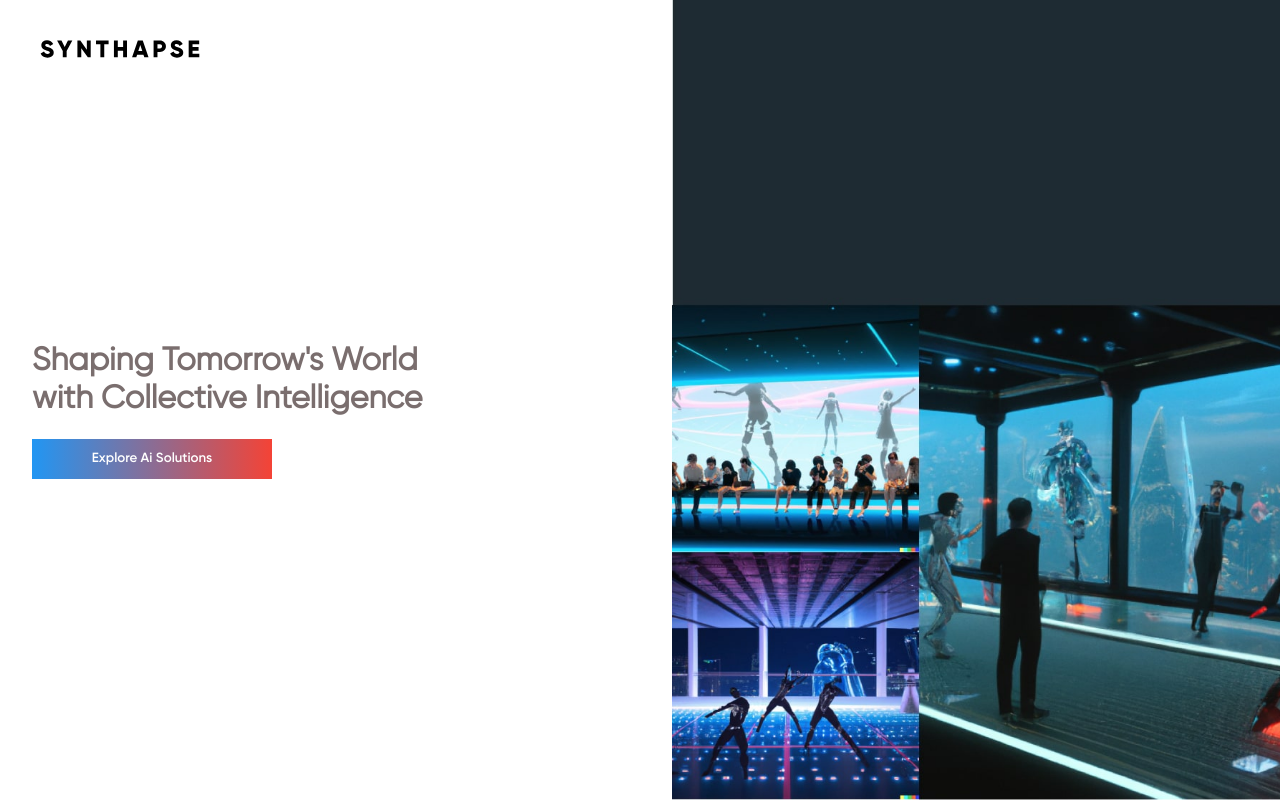
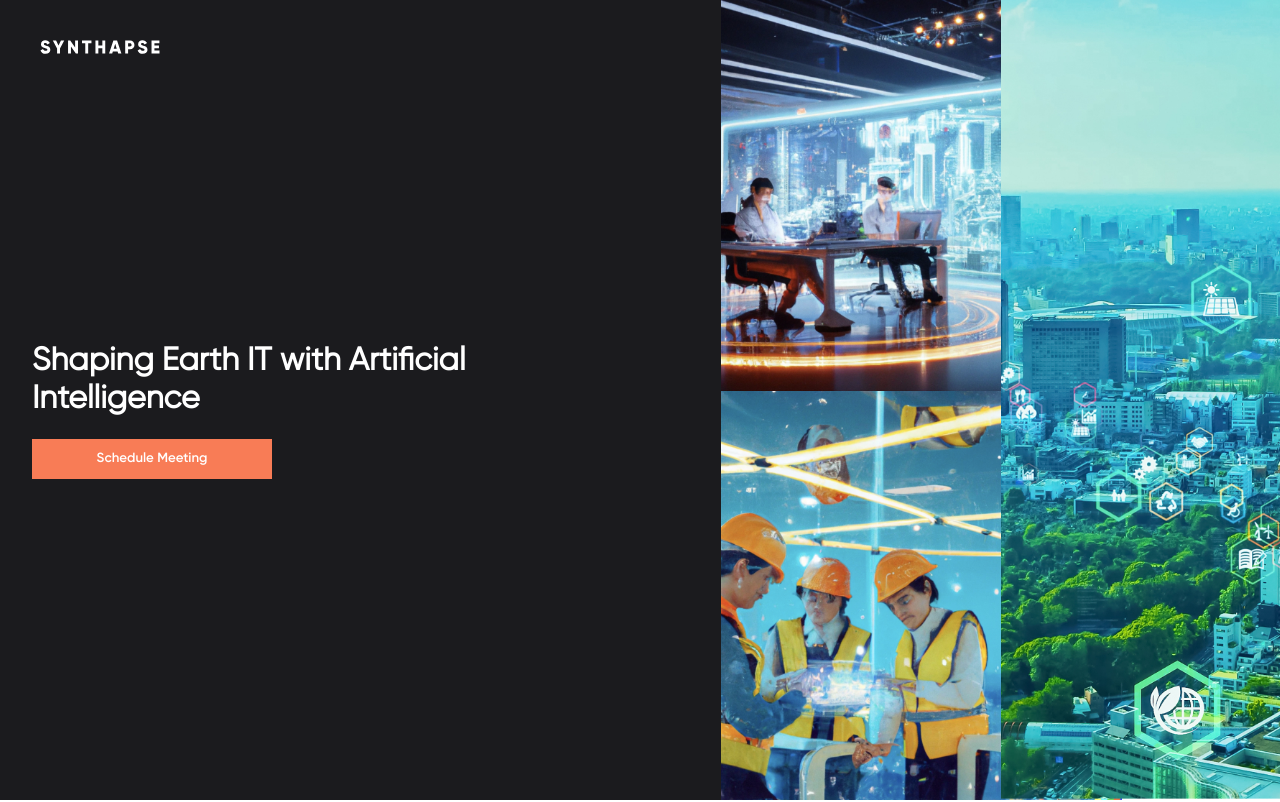
Before and after one commit to Synthapse/Synthapse, a React (Create React App) app in the folder Synthapse.Frontend/: page / in a window 1280 px wide. Shown: the top 802 px of the page. Built offline with nearby package versions, Linux system fonts and the light colour scheme.

Commit message:
rebranding

```diff
--- a/Synthapse.Frontend/src/App.tsx
+++ b/Synthapse.Frontend/src/App.tsx
@@ -64,16 +64,16 @@ const Main = () => {
   return (
     <MainContainer>
       <Hero />
-      <Services />
-      <Team />
-      <Contact />
+      {/* <Services /> */}
+      {/* <Team /> */}
+      {/* <Contact /> */}
       <Technology />
     </MainContainer>
   )
 }
 
 const ProjectsContainer = styled.div`
-  margin: 10% 0;
+  margin: 5% 0;
   `
 
 const Projects = () => {
@@ -97,13 +97,13 @@ const Projects = () => {
   )
 }
 
-export const primaryColor = "#2196f3";
+export const primaryColor = "#F87C56";
 // export const primaryGradient = "linear-gradient(to right, #de6161, #2657eb)"
 export const primaryGradient = "linear-gradient(to right, #2196f3, #f44336)"
 
 
 const Logo = styled.img`
-  width: 160px;
+  width: 120px;
   position: absolute;
   top: 40px;
   left: 40px;
@@ -122,7 +122,7 @@ const HeroContainer = styled.div`
 `
 
 const HeroImageContainer = styled.div`
-  width: 50%;
+  width: 46%;
   min-height:100vh;
   background-size: cover;
   background-image: url(${main});
@@ -138,19 +138,20 @@ const HeroImageContainer = styled.div`
   `
 
 const HeroHeader = styled.div`
-  width: 50%;
+  background: #1B1B1E;
+  width: 54%;
   display: flex;
   flex-direction: column;
   justify-content: center;
+  padding-bottom: 10%;
   text-align:left;
   font-family: Gilroy-Regular;
-  color: #959595;
   padding: 32px;
 
   > h1 {
     width:70%;
     font-family: Gilroy-Regular;
-    color: #7a6e6e;
+    color: white;
   }
 
   @media (max-width: 768px) {
@@ -163,9 +164,9 @@ const HeroHeader = styled.div`
   }
   `
 
-
+  // background: ${primaryGradient};
 const PrimaryButtonStyled = styled.button`
-  background: ${primaryGradient};
+  background: ${primaryColor};
   color: #fff;
   font-family: Gilroy-SemiBold;
   border: none;
@@ -203,12 +204,16 @@ export const Hero = () => {
     navigation("/projects")
   }
 
+  const bookMeeting = () => {
+    window.open("https://calendly.com/synthapseai/business-analysis")
+}
+
   return (
     <HeroContainer>
       <HeroHeader>
-        <h1>Shaping Tomorrow's World with
-          Collective Intelligence</h1>
-        <PrimaryButton onClick={() => navigateToProjects()} ctaText={"Explore Ai Solutions"} />
+        <h1>Shaping Earth IT
+          with Artificial Intelligence</h1>
+        <PrimaryButton onClick={() => bookMeeting()} ctaText={"Schedule Meeting"} />
       </HeroHeader>
       <HeroImageContainer />
     </HeroContainer>
```
Also changed, not shown: Synthapse.Frontend/src/images/hero.jpg, Synthapse.Frontend/src/logo.svg.
